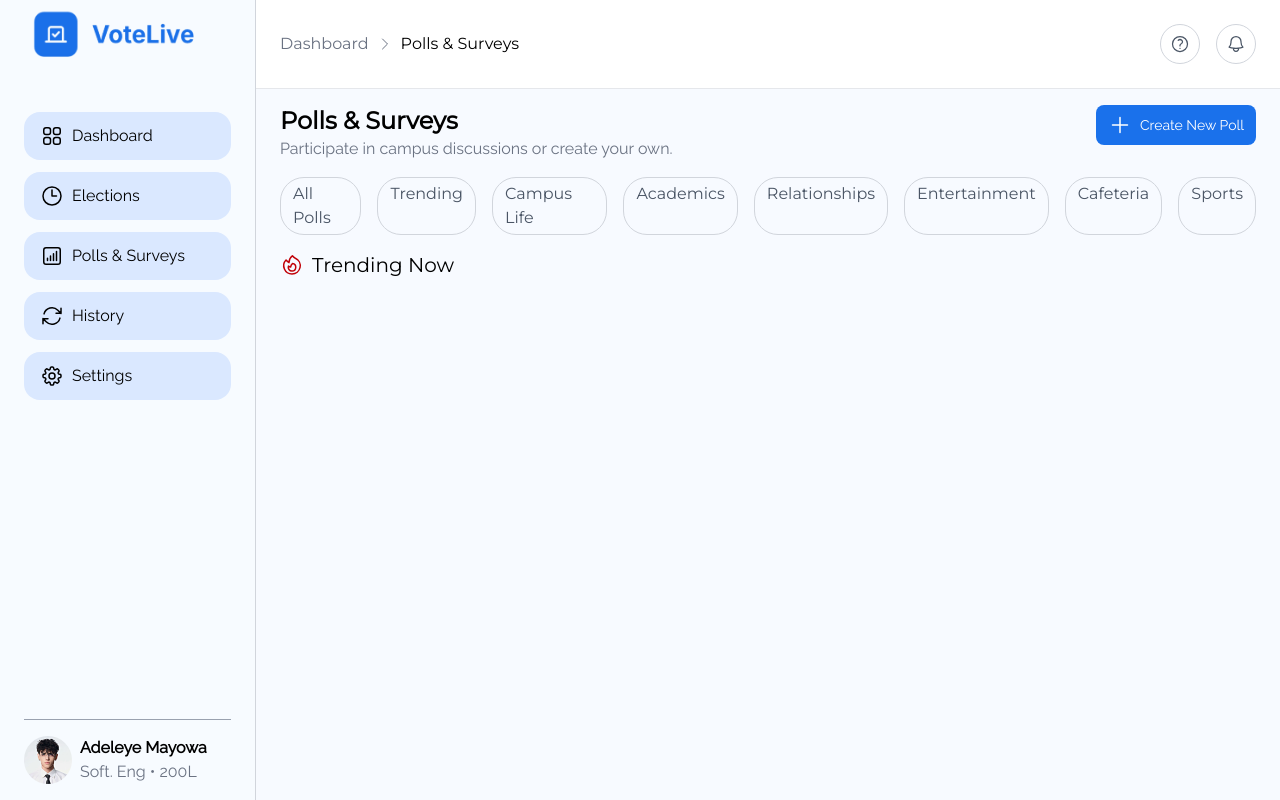
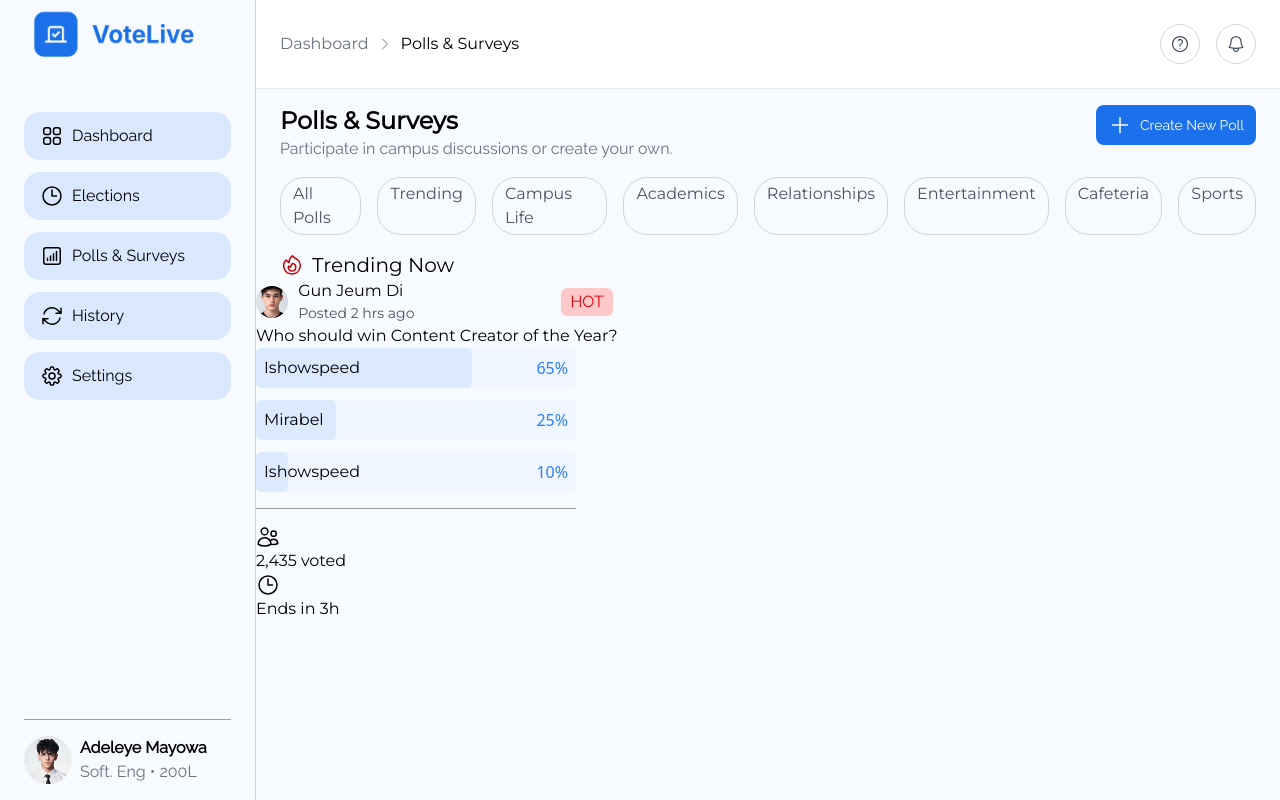
Before and after one commit to Ademayo959/vote-live, a React (Vite) app: page /dashboard in a window 1280 px wide. Both pictures are taken after a click on the element "Polls & Surveys". Built offline with nearby package versions, Linux system fonts and the light colour scheme.

Commit message:
Worked on the Polls section in the dashboard

```diff
--- a/src/PollsDashboard.jsx
+++ b/src/PollsDashboard.jsx
@@ -1,4 +1,10 @@
+import ProfileOne from './assets/img/Profile-photo-one.jpeg';
+import ProfileTwo from './assets/img/Profile-photo-two.jpeg';
+import ProfileThree from './assets/img/Profile-photo-three.jpeg';
+
 const PollsDashboard = ({ setactiveTab }) => {
+    let PollInitTime = 2
+    let percentage = 65
     return (
         <div>
             <div className='bg-white border-b border-gray-200'>
@@ -74,7 +80,60 @@ const PollsDashboard = ({ setactiveTab }) => {
                 <p className="text-xl">Trending Now</p>
             </div>
             <div>
-
+                <div className='w-96'>
+                    <div className='grid grid-cols-[0.1fr_1fr] gap-x-2 items-center'>
+                        <div>
+                            <img src={ProfileOne} alt="" className='h-8 w-8 rounded-full object-cover' />
+                        </div>
+                        <div className='grid grid-cols-[1fr_0.3fr] items-center'>
+                            <div>
+                                <p className='text-extrabold'>Gun Jeum Di</p>
+                                <p className='text-[14px] text-gray-600 font raleway'>Posted {PollInitTime} hrs ago</p>
+                            </div>
+                            <div className='h-7 w-13 bg-red-200 flex items-center justify-center rounded-md'>
+                                <p className='font-raleway text-red-600'>HOT</p>
+                            </div>
+                        </div>
+                    </div>
+                </div>
+                <div>
+                    <p>Who should win Content Creator of the Year?</p>
+                </div>
+                <div className='grid gap-y-3'>
+                    <div className='w-80 h-10 bg-blue-50 flex items-center justify-between rounded-md'>
+                        <div className='w-54 h-10 bg-blue-100 flex items-center rounded-md'>
+                            <p className='ml-2'>Ishowspeed</p>
+                        </div>
+                        <p className='mr-2 font-sans text-blue-500'>{percentage}%</p>
+                    </div>
+                    <div className='w-80 h-10 bg-blue-50 flex items-center justify-between rounded-md'>
+                        <div className='w-20 h-10 bg-blue-100 flex items-center rounded-md'>
+                            <p className='ml-2'>Mirabel</p>
+                        </div>
+                        <p className='mr-2 font-sans text-blue-500'>{25}%</p>
+                    </div>
+                    <div className='w-80 h-10 bg-blue-50 flex items-center justify-between rounded-md'>
+                        <div className='w-8 h-10 bg-blue-100 flex items-center rounded-md'>
+                            <p className='ml-2'>Ishowspeed</p>
+                        </div>
+                        <p className='mr-2 font-sans text-blue-500'>{10}%</p>
+                    </div>
+                </div>
+                <hr className='w-80 my-4 text-gray-400' />
+                <div>
+                    <span>
+                        <svg xmlns="http://www.w3.org/2000/svg" fill="none" viewBox="0 0 24 24" strokeWidth={1.5} stroke="currentColor" className="size-6">
+                            <path strokeLinecap="round" strokeLinejoin="round" d="M15 19.128a9.38 9.38 0 0 0 2.625.372 9.337 9.337 0 0 0 4.121-.952 4.125 4.125 0 0 0-7.533-2.493M15 19.128v-.003c0-1.113-.285-2.16-.786-3.07M15 19.128v.106A12.318 12.318 0 0 1 8.624 21c-2.331 0-4.512-.645-6.374-1.766l-.001-.109a6.375 6.375 0 0 1 11.964-3.07M12 6.375a3.375 3.375 0 1 1-6.75 0 3.375 3.375 0 0 1 6.75 0Zm8.25 2.25a2.625 2.625 0 1 1-5.25 0 2.625 2.625 0 0 1 5.25 0Z" />
+                        </svg>
+                        <p>2,435 voted</p>
+                    </span>
+                    <span>
+                        <svg xmlns="http://www.w3.org/2000/svg" fill="none" viewBox="0 0 24 24" strokeWidth={1.5} stroke="currentColor" className="size-6">
+                            <path strokeLinecap="round" strokeLinejoin="round" d="M12 6v6h4.5m4.5 0a9 9 0 1 1-18 0 9 9 0 0 1 18 0Z" />
+                        </svg>
+                        <p>Ends in 3h</p>
+                    </span>
+                </div>
             </div>
         </div>
     );
```
Lines whose indentation alone changed are shown as unchanged.
